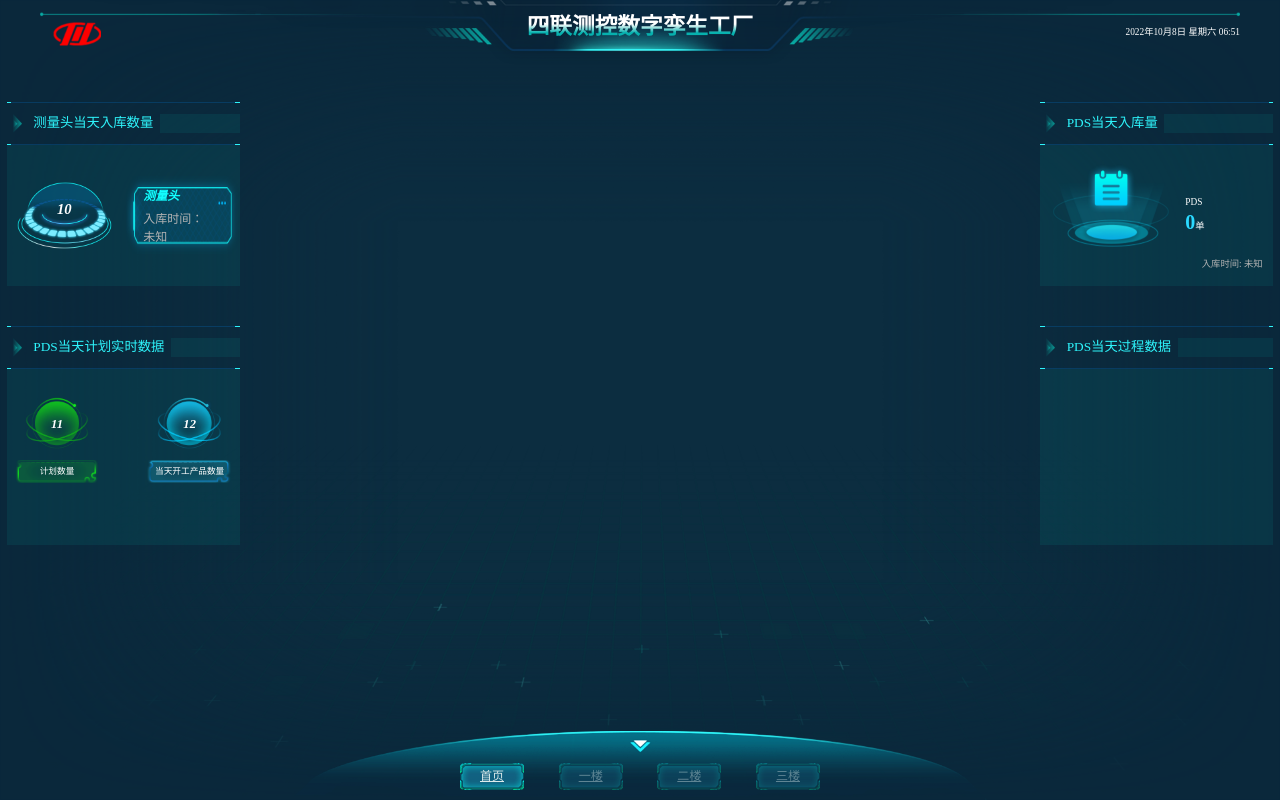
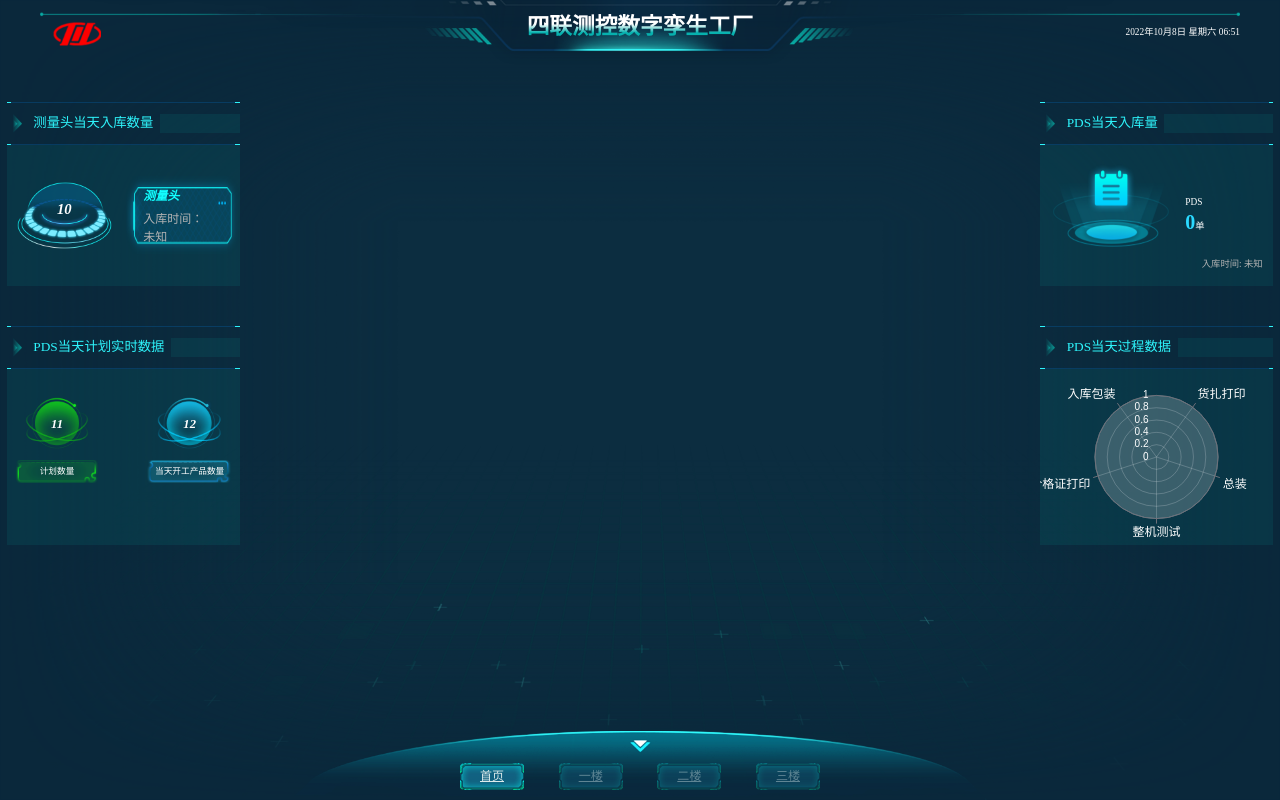
Before and after one commit to Originaljs/slck-demo, a Vue app: page / in a window 1280 px wide. Built offline with nearby package versions, Linux system fonts and the light colour scheme.

Commit message:
20221018-2

```diff
--- a/src/2d/components/chart/ChartDefine.vue
+++ b/src/2d/components/chart/ChartDefine.vue
@@ -1,7 +1,7 @@
 <template>
   <div class="chart">
     <div
-      ref="chart"
+      ref="echart"
       :style="{ height: height, width: width }"
       @mouseover="chartMouseover"
       @mouseout="chartMouseout"
@@ -77,7 +77,7 @@ const tooltip = reactive({
     borderColor: "rgba(7, 32, 50, .9)",
   },
 });
-
+const echart =ref(null)
 const dataLen = ref(0);
 const chart: any = reactive({ value: "" });
 const intervalTick: any = reactive({ value: "" });
@@ -124,10 +124,10 @@ const setTimer = () => {
 const initChart = (option?: any) => {
   if (!option) option = toRaw(props.chartOption);
   if (!option) return;
-  console.log("this.$refs.chart", attrs.chart);
+  console.log("this.$refs.chart", echart.value);
   dataLen.value = option.series[0].data.length; //数据长度
   chart.value = markRaw(
-    echarts.init(attrs.chart as any, "", {
+    echarts.init(echart.value as any, "", {
       renderer: props.type as any,
     })
   );
--- a/src/2d/components/views/homePage.vue
+++ b/src/2d/components/views/homePage.vue
@@ -1,6 +1,6 @@
 <template>
   <section class="left">
-    <card-chunk style="height: 3.45rem;" title="测量头当天入库数量">
+    <card-chunk style="height: 3.45rem" title="测量头当天入库数量">
       <div class="aq_day">
         <div class="num">
           {{ 10 }}
@@ -9,55 +9,202 @@
           <div class="day"><span>测量头</span></div>
           <div style="color: #b3b3b3">
             入库时间：<br />{{
-            // status.dataSNStock.fdate
-            // ? new Date(status.dataSNStock.fdate).format("yyyy年MM月dd日"):
-            '未知'
+              // status.dataSNStock.fdate
+              // ? new Date(status.dataSNStock.fdate).format("yyyy年MM月dd日"):
+              "未知"
             }}
           </div>
         </div>
       </div>
     </card-chunk>
 
-    <card-chunk style="height: 4.1rem; margin-top: 0.75rem" title="PDS当天计划实时数据">
+    <card-chunk
+      style="height: 4.1rem; margin-top: 0.75rem"
+      title="PDS当天计划实时数据"
+    >
       <div class="pds">
         <ul class="pds-list">
           <li class="item green">
-            <div class="circle">{{11 }}</div>
+            <div class="circle">{{ 11 }}</div>
             <div class="title">计划数量</div>
           </li>
           <li class="item sky">
-            <div class="circle">{{12 }}</div>
+            <div class="circle">{{ 12 }}</div>
             <div class="title">当天开工产品数量</div>
           </li>
         </ul>
       </div>
     </card-chunk>
-
   </section>
 
   <section class="right">
-    <card-chunk title="PDS当天入库量" style="height: 3.45rem;">
+    <card-chunk title="PDS当天入库量" style="height: 3.45rem">
       <div class="total-order">
-        <div class="order-left"><img class='img' src="@/2d/assets/img/home/订单.png" alt=""></div>
+        <div class="order-left">
+          <img class="img" src="@/2d/assets/img/home/订单.png" alt="" />
+        </div>
         <div class="order-right">
           <p>PDS</p>
-          <div><span class="num">{{ 0 }}</span>单</div>
-          <div class="order-footer">入库时间: {{' 未知'}}</div>
+          <div>
+            <span class="num">{{ 0 }}</span
+            >单
+          </div>
+          <div class="order-footer">入库时间: {{ " 未知" }}</div>
         </div>
       </div>
-
     </card-chunk>
 
-    <card-chunk title="PDS当天过程数据" style="height: 4.1rem;margin-top: 0.75rem;">
-
+    <card-chunk
+      title="PDS当天过程数据"
+      style="height: 4.1rem; margin-top: 0.75rem"
+    >
+      <chart-define :chartOption="optionPlanprocess" :auto-tooltip="true"> </chart-define>
     </card-chunk>
-
   </section>
 </template>
 
 <script setup lang="ts">
-import CardChunk from '../chart/CardChunk.vue';</script>
+import { shallowRef,computed } from "vue";
+const echart = {
+  PDSProceesRadar(data0: Array<any>) {
+    let data = [
+      {
+        name: "产品1",
+        value: 60,
+      },
+      {
+        name: "产品2",
+        value: 90,
+      },
+      {
+        name: "产品3",
+        value: 82,
+      },
+      {
+        name: "产品4",
+        value: 69,
+      },
+      {
+        name: "产品5",
+        value: 22,
+      },
+    ];
+    if (data0) data = data0;
+    const ahData = data.map((item) => item.name);
+    data.push(data[0]);
+
+    return {
+      color: ["#FFC80A", "#20DCFF"],
+      tooltip: {
+        show: true,
+        trigger: "axis",
+        textStyle: {
+          fontSize: 12,
+        },
+      },
+      polar: {
+        center: ["50%", "50%"],
+        radius: "70%",
+      },
+      angleAxis: {
+        type: "category",
+        data: ahData,
+        boundaryGap: true,
+        axisTick: {
+          alignWithLabel: true,
+        },
+        splitLine: {
+          show: true,
+          lineStyle: {
+            color: "rgba(255,255,255,0.2)",
+          },
+        },
+        axisLabel: {
+          fontSize: 12,
+          color: "#ffffff",
+          align: "center",
+          formatter: function (value: any) {
+            return value;
+          },
+        },
+      },
+      radiusAxis: [
+        {
+          splitLine: {
+            show: true,
+            lineStyle: {
+              color: "rgba(255,255,255,0.2)",
+            },
+          },
+          splitArea: {
+            show: true,
+            areaStyle: {
+              color: "rgba(255,255,255,.2)",
+            },
+          },
+          axisTick: {
+            show: false,
+          },
+          axisLine: {
+            show: false,
+          },
+          axisLabel: {
+            fontSize: 10,
+            color: "#ffffff",
+            align: "right",
+            formatter: "{value}",
+          },
+        },
+      ],
+      series: [
+        {
+          type: "line",
+          data: data,
+          symbol: "none",
+          coordinateSystem: "polar",
+          name: "实际生产",
+          lineStyle: {
+            color: "#FFC80A",
+            width: 1,
+          },
+          areaStyle: {
+            color: "rgba(255, 200, 10, .5)",
+          },
+        },
+      ],
+    };
+  },
+};
+
+// PDS当天过程数据
+const dataPlanprocess = shallowRef([
+  {
+    name: "货扎打印",
+    value: 0,
+  },
+  {
+    name: "总装",
+    value: 0,
+  },
+  {
+    name: "整机测试",
+    value: 0,
+  },
+  {
+    name: "合格证打印",
+    value: 0,
+  },
+  {
+    name: "入库包装",
+    value: 0,
+  },
+]);
+const optionPlanprocess = computed(() => {
+  return echart.PDSProceesRadar(dataPlanprocess.value);
+});
+
+</script>
 
 <style lang="less" scoped>
-@import '@/2d/css/home.less';
+@import "@/2d/css/home.less";
 </style>
```
